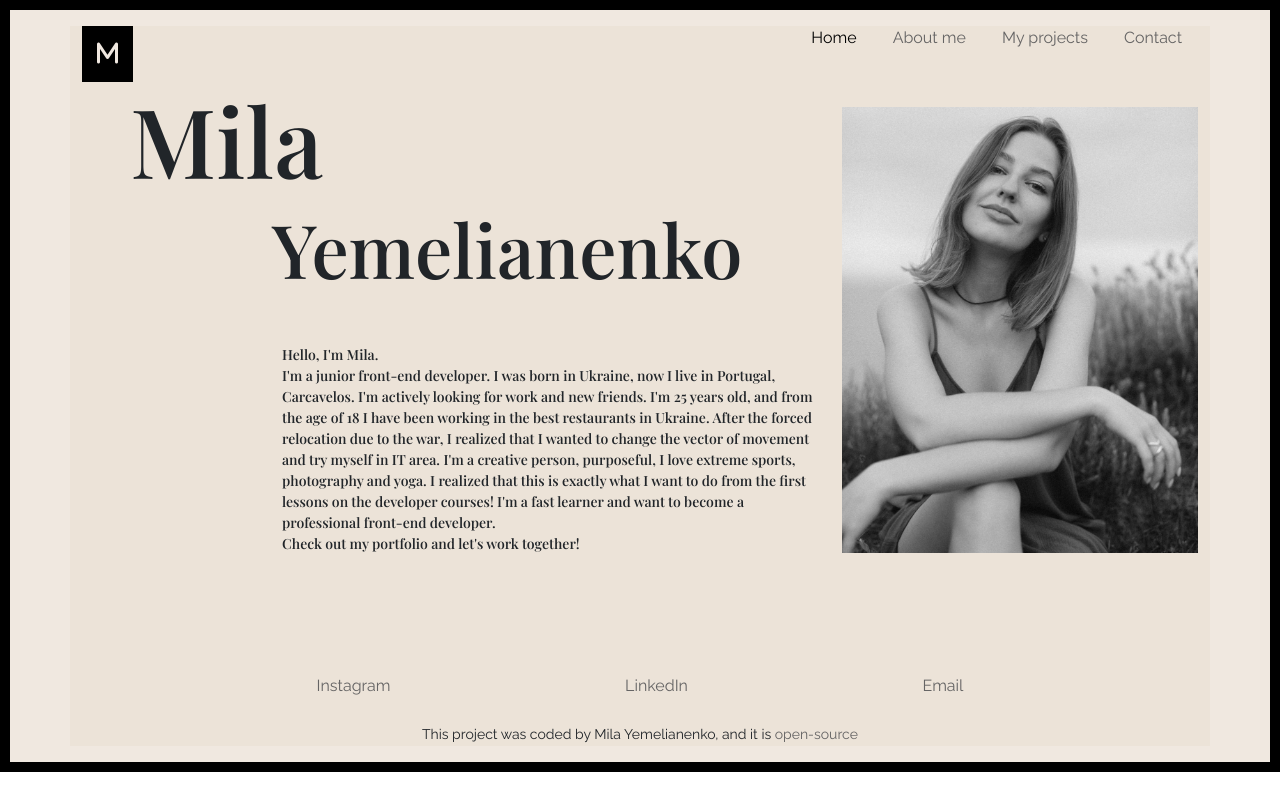
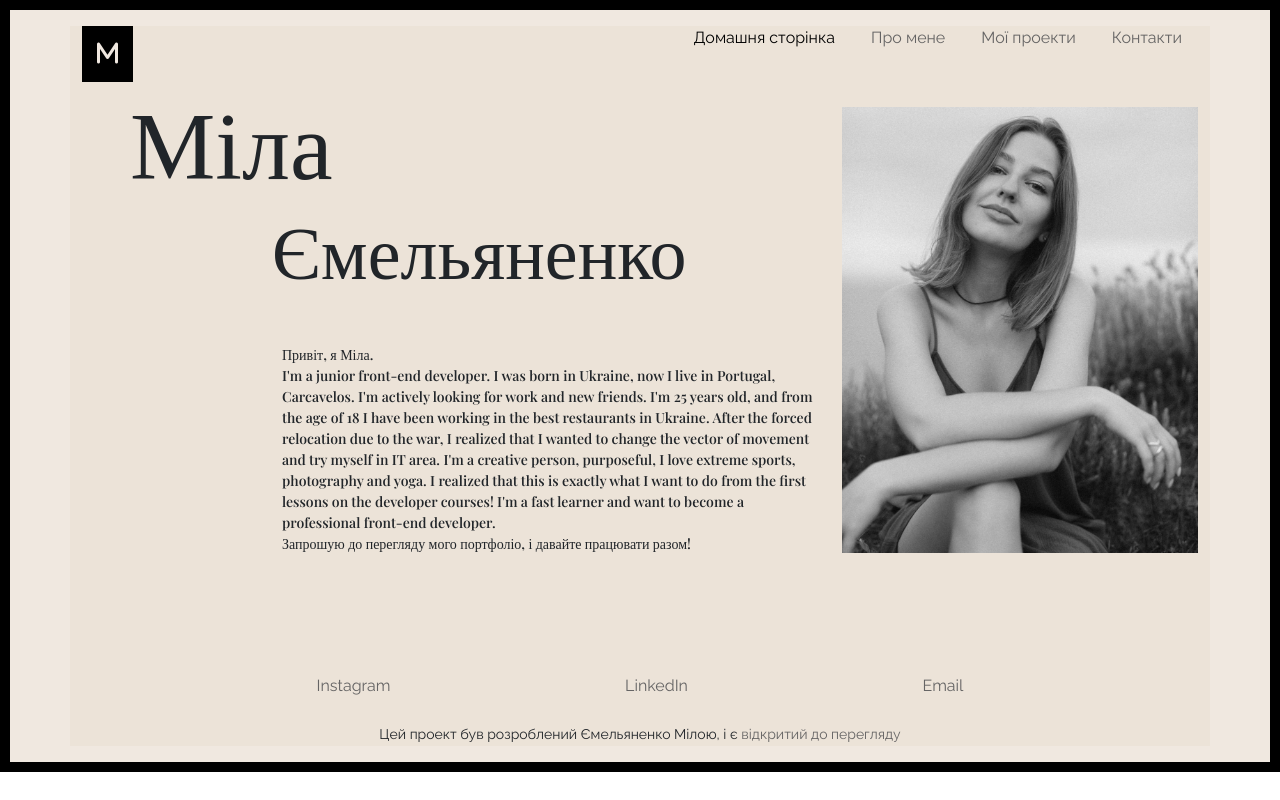
Before and after one commit to Milauraaa/portfolio-project, a plain HTML site: page index.html in a window 1280 px wide. Drawn offline with nearby package versions, Linux system fonts and the light colour scheme.

Commit message:
Update index.html

```diff
--- a/index.html
+++ b/index.html
@@ -1,5 +1,5 @@
 <!DOCTYPE html>
-<html lang="en">
+<html lang="ua">
   <head>
     <meta charset="UTF-8" />
     <meta http-equiv="X-UA-Compatible" content="IE=edge" />
@@ -8,7 +8,7 @@
       name="description"
       content="Yemelianenko Mila is a front-end junior engineer based in Portugal. She love designing and building responsive and elegant user experiences"
     />
-    <title>Portfolio | Front-end developer | Yemelianenko Mila</title>
+    <title>Портфоліо | Front-end developer | Ємельяненко Міла</title>
 
     <link rel="preconnect" href="https://fonts.googleapis.com" />
     <link rel="preconnect" href="https://fonts.gstatic.com" crossorigin />
@@ -42,16 +42,16 @@
           ></a>
           <ul>
             <li class="active m-3">
-              <a href="/" title="Homepage"> Home </a>
+              <a href="/" title="Homepage"> Домашня сторінка </a>
             </li>
             <li class="m-3">
-              <a href="/about.html" title="About Mila page"> About me </a>
+              <a href="/about.html" title="About Mila page"> Про мене </a>
             </li>
             <li class="m-3">
-              <a href="/works.html" title="Mila's project"> My projects </a>
+              <a href="/works.html" title="Mila's project"> Мої проекти </a>
             </li>
             <li class="m-3">
-              <a href="/contact.html" title="Contact Mila"> Contact </a>
+              <a href="/contact.html" title="Contact Mila"> Контакти </a>
             </li>
           </ul>
         </nav>
@@ -59,11 +59,11 @@
       <div class="container mb-3">
         <div class="row">
           <div class="col-sm-8">
-            <h1 class="firstName ms-5">Mila</h1>
-            <h2 class="secondName">Yemelianenko</h2>
+            <h1 class="firstName ms-5">Міла</h1>
+            <h2 class="secondName">Ємельяненко</h2>
             <div class="col-12">
               <p class="info">
-                Hello, I'm Mila.
+                Привіт, я Міла.
                 <br />
                 I'm a junior front-end developer. I was born in Ukraine, now I
                 live in Portugal, Carcavelos. I'm actively looking for work and
@@ -76,7 +76,7 @@
                 the first lessons on the developer courses! I'm a fast learner
                 and want to become a professional front-end developer.
                 <br />
-                Check out my portfolio and let's work together!
+                Запрошую до перегляду мого портфоліо, і давайте працювати разом!
               </p>
             </div>
           </div>
@@ -113,13 +113,13 @@
             </div>
             <div class="text-center">
               <small>
-                This project was coded by Mila Yemelianenko, and it is
+                Цей проект був розроблений Ємельяненко Мілою, і є
                 <a
                   href="https://github.com/Milauraaa/portfolio-project"
                   target="blank"
                   title="Github profile Mila"
                   class="socialLinks"
-                  >open-source</a
+                  >відкритий до перегляду</a
                 >
               </small>
             </div>
```
